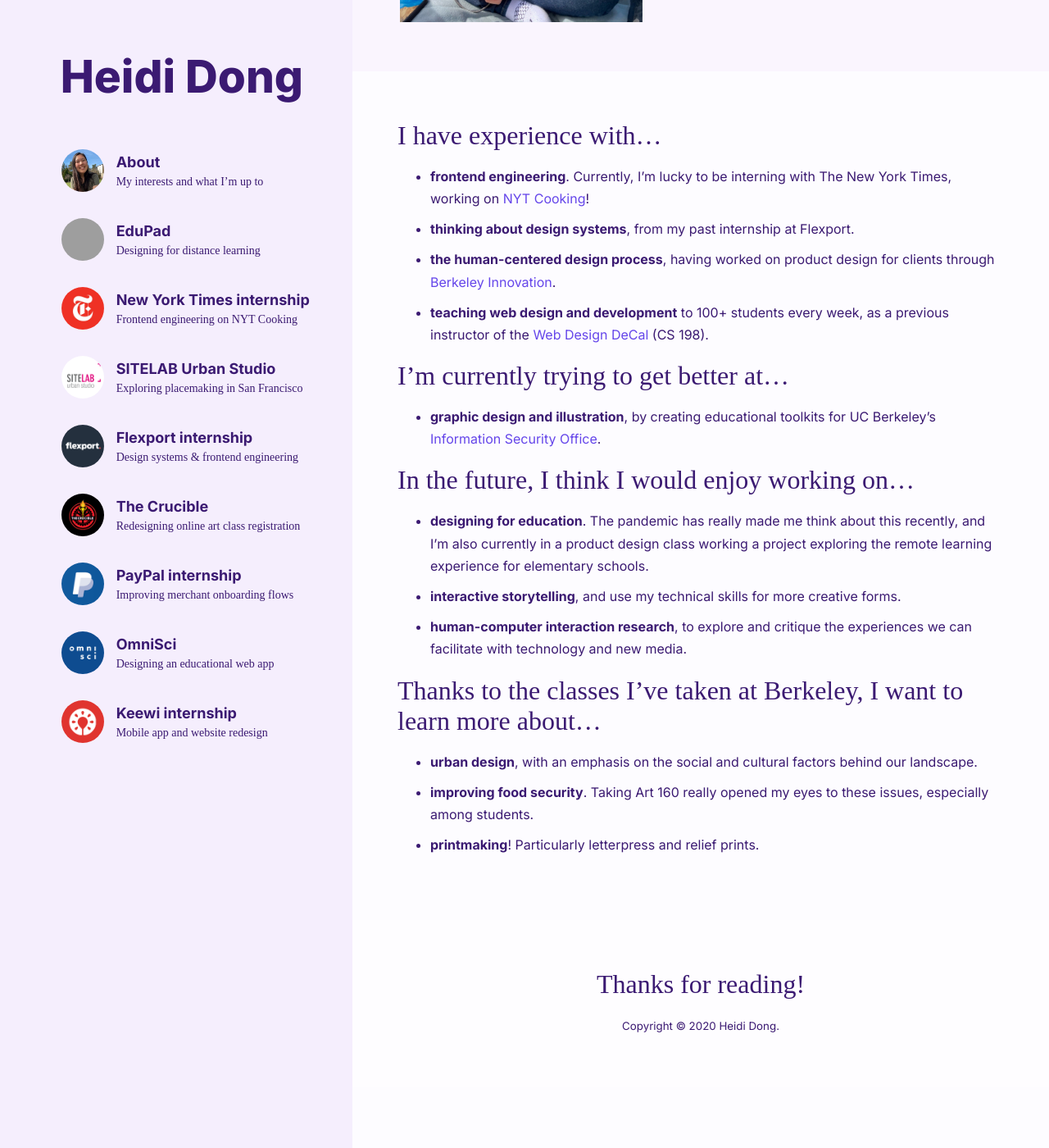
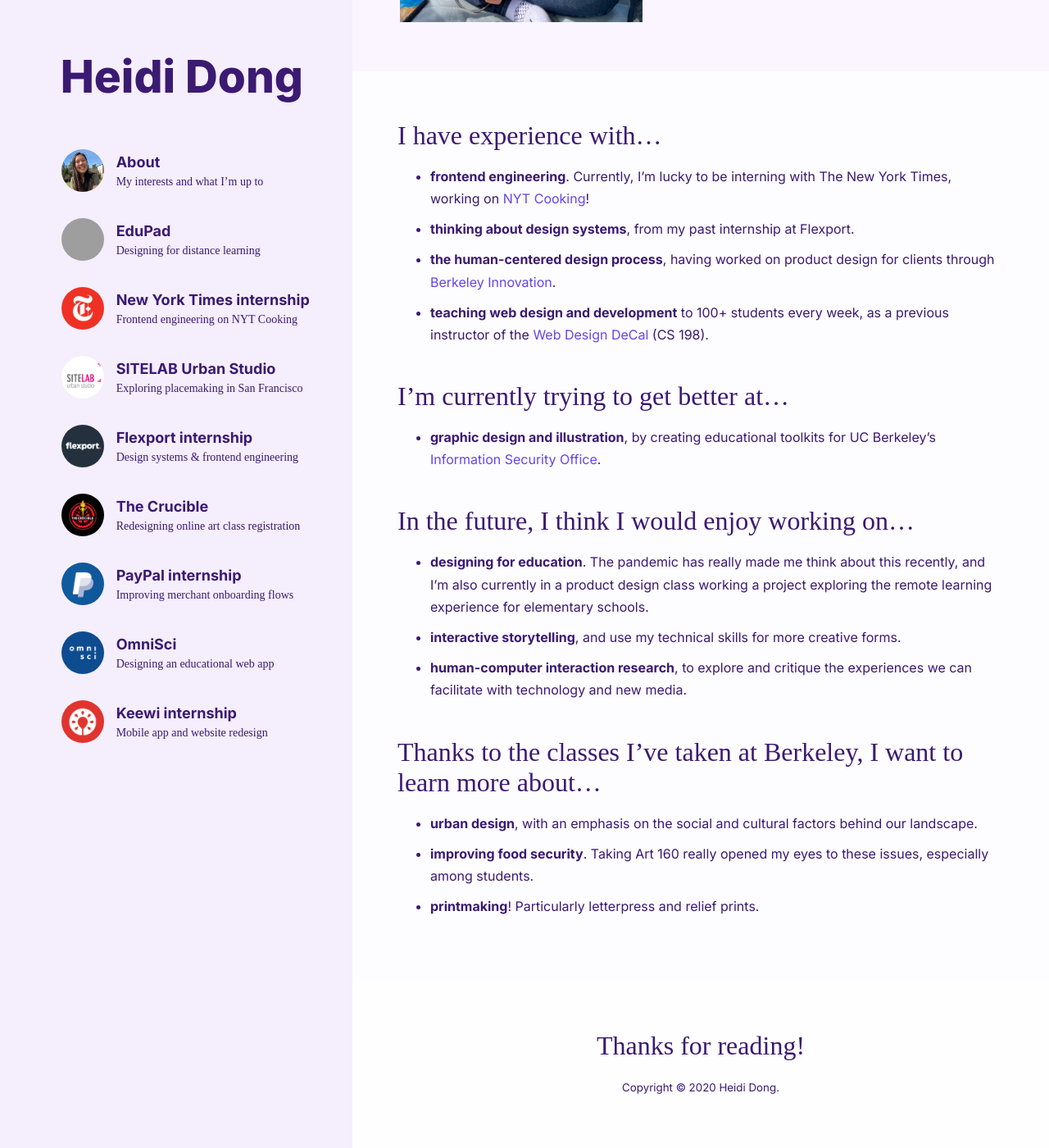
Before and after one commit to heidid/heidid.github.io, a Jekyll site: the page built from index.md, in a window 1280 px wide and 1400 px high, scrolled down 428 px. Shown: the whole window at 82% size. Built offline with Jekyll 4.4.1, drawn with Linux system fonts in a browser that asks for light colours; some web fonts are replaced; our own code applies the rules of GitHub Pages for plain Markdown files; grey boxes are pictures that could not be loaded.

Commit message:
adjust spacing

```diff
--- a/assets/css/style.scss
+++ b/assets/css/style.scss
@@ -73,6 +73,11 @@
   font-family: 'Source Serif Pro', serif;
   font-size: 3.2rem;
   font-weight: normal;
+  padding-top: 25px;
+
+  &:first-child {
+    padding-top: 0;
+  }
 }
 
 p {
```
